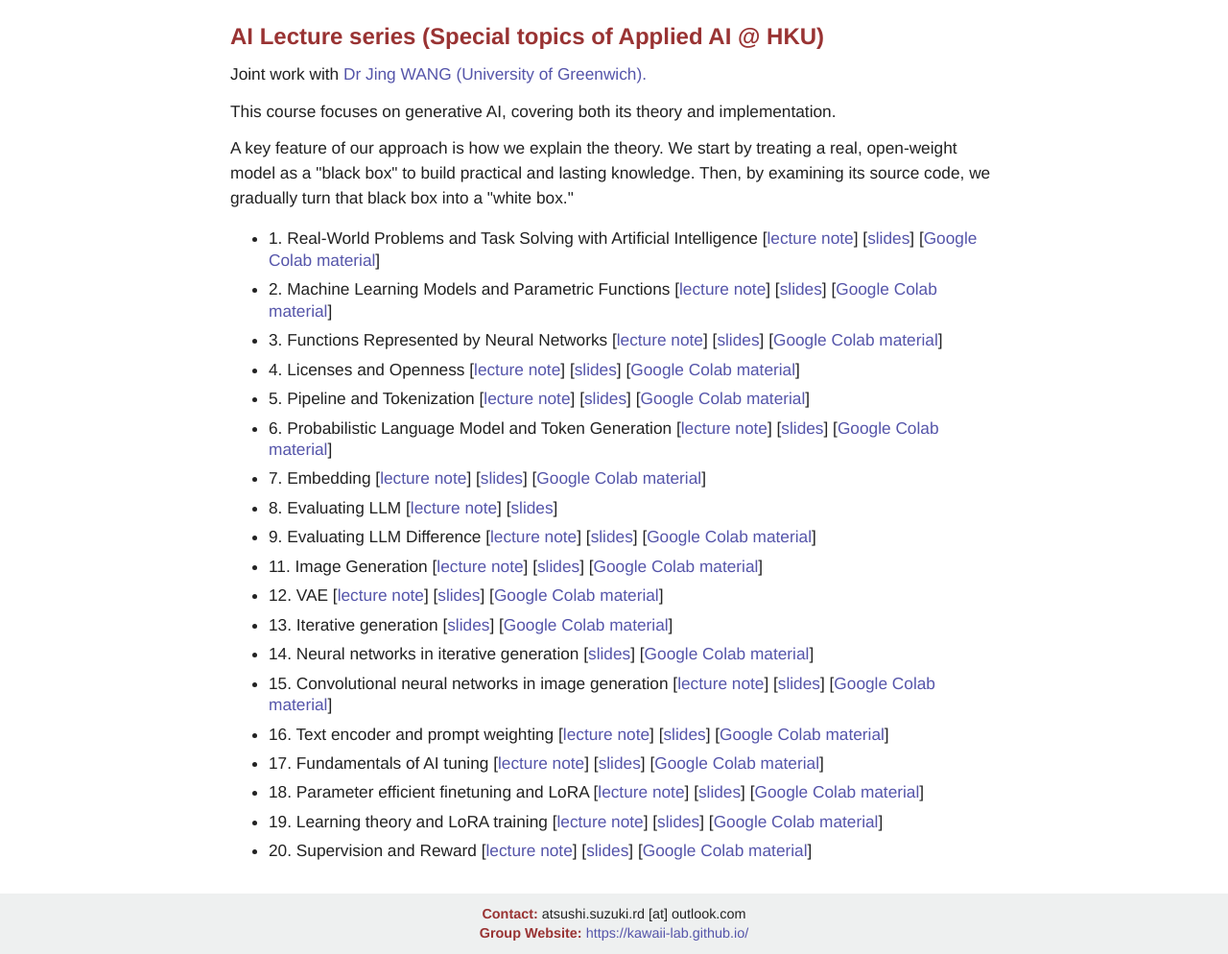
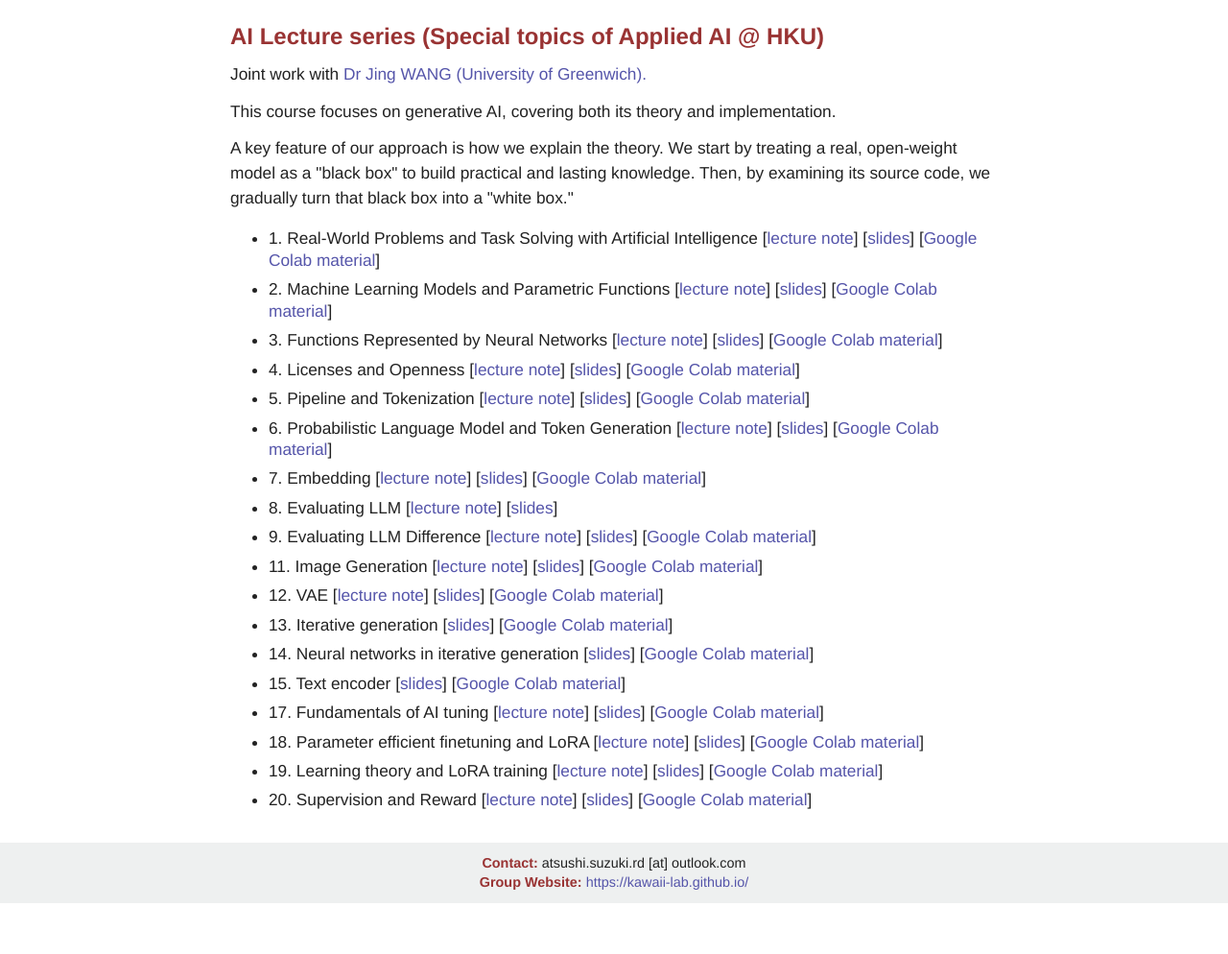
Before and after one commit to ash-suzuki/ash-suzuki.github.io, a plain HTML site: page ai_lecture/index.html in a window 1280 px wide. Shown: the part 75-1069 px from the top of the page at 96% size. After the commit the page ends 1016 px from the top, so only its background shows below. Drawn offline with Linux system fonts and the light colour scheme.

Commit message:
ai lec 15

```diff
--- a/ai_lecture/index.html
+++ b/ai_lecture/index.html
@@ -44,8 +44,7 @@
     <li>12. VAE [<a href="applied_ai_12_vae_en.pdf">lecture note</a>] [<a href="applied_ai_12_vae_slides_en.pdf">slides</a>] [<a href="https://colab.research.google.com/drive/1agGa1DeDu5zPSi7G3QEE_-5mQYai_G3T?usp=sharing">Google Colab material</a>]</li>
     <li>13. Iterative generation [<a href="applied_ai_13_iterative_generation_slides_en.pdf">slides</a>] [<a href="https://colab.research.google.com/drive/1aP6dNtfm9AvLzSBnw66AHy2Om_QitN7K?usp=sharing">Google Colab material</a>]</li>
     <li>14. Neural networks in iterative generation [<a href="applied_ai_14_neural_network_in_iterative_generation_slides_en">slides</a>] [<a href="https://colab.research.google.com/drive/19sy6EatTpdI4N8e3MhxpLI-FxV53G-Bf?usp=sharing">Google Colab material</a>]</li>
-    <li>15. Convolutional neural networks in image generation [<a href="applied_ai_15_convolutional_neural_network_in_image_generation_en.pdf">lecture note</a>] [<a href="applied_ai_15_convolutional_neural_network_in_image_generation_slides_en.pdf">slides</a>] [<a href="https://colab.research.google.com/drive/1LtvUtAZdHKu4SyRIsgbaSnxV4EELxaEA?usp=sharing">Google Colab material</a>]</li>
-    <li>16. Text encoder and prompt weighting [<a href="applied_ai_16_text_encoder_and_prompt_weighting_en.pdf">lecture note</a>] [<a href="applied_ai_16_text_encoder_and_prompt_weighting_slides_en.pdf">slides</a>] [<a href="https://colab.research.google.com/drive/13Nm3YD75WQqIHpMECGWbPCi34RtNoDxm?usp=sharing">Google Colab material</a>]</li>
+    <li>15. Text encoder [<a href="applied_ai_16_text_encoder_slides_en.pdf">slides</a>] [<a href="https://colab.research.google.com/drive/13Nm3YD75WQqIHpMECGWbPCi34RtNoDxm?usp=sharing">Google Colab material</a>]</li>
     <li>17. Fundamentals of AI tuning [<a href="applied_ai_17_fundamentals_of_nn_tuning_en.pdf">lecture note</a>] [<a href="applied_ai_17_fundamentals_of_nn_tuning_slides_en.pdf">slides</a>] [<a href="https://colab.research.google.com/drive/1eqLqqV2VSYg3QFJgPTb1GXZ5zuTEgfZW?usp=sharing">Google Colab material</a>]</li>
     <li>18. Parameter efficient finetuning and LoRA [<a href="applied_ai_18_peft_lora_en.pdf">lecture note</a>] [<a href="applied_ai_18_peft_lora_slides_en.pdf">slides</a>] [<a href="https://colab.research.google.com/drive/1c7ylJWl7_Y8qBvrXdIr8h3Bxtqld4fj3?usp=sharing">Google Colab material</a>]</li>
     <li>19. Learning theory and LoRA training [<a href="applied_ai_19_learning_theory_en.pdf">lecture note</a>] [<a href="applied_ai_19_learning_theory_slides_en.pdf">slides</a>] [<a href="https://colab.research.google.com/drive/16XesPG8cyIm5rB1vSRoWNu7GuoAApsvh?usp=sharing">Google Colab material</a>]</li>
```
